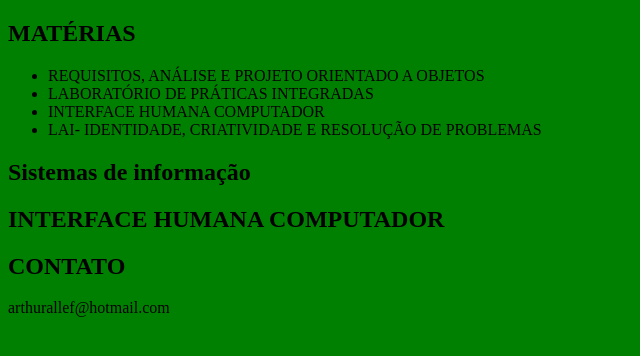
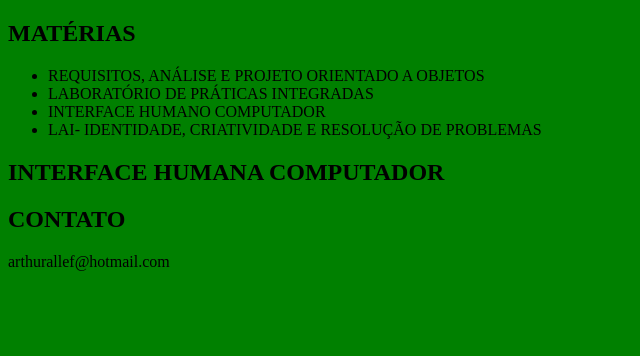
Before and after one commit to arthur4181/IHC-Tchunai, a plain HTML site: page index.html in a window 1280 px wide. Shown: the whole page, without its empty margins (0-640 px from the left). Drawn offline with Linux system fonts and the light colour scheme.

Commit message:
Update index.html

```diff
--- a/index.html
+++ b/index.html
@@ -16,16 +16,11 @@
 	        <ul>
 	            <li>REQUISITOS, ANÁLISE E PROJETO ORIENTADO A OBJETOS</li>
 	            <li>LABORATÓRIO DE PRÁTICAS INTEGRADAS</li>
-		    <li>INTERFACE HUMANA COMPUTADOR</li>
+		    <li>INTERFACE HUMANO COMPUTADOR</li>
 		    <li>LAI- IDENTIDADE, CRIATIVIDADE E RESOLUÇÃO DE PROBLEMAS</li>
 	        </ul>
 	    </nav>
 	</header>
-
-	<section>
-	    <article>
-	        <header>
-	            <h2>Sistemas de informação</h2>
 
 	    <article>
 	        <header>
@@ -44,3 +39,12 @@
 body {
     background-color: green;
 }
+
+	<!DOCTYPE html>
+<html>
+<body>
+
+<button>LOGIN</button>
+
+</body>
+</html>
```
